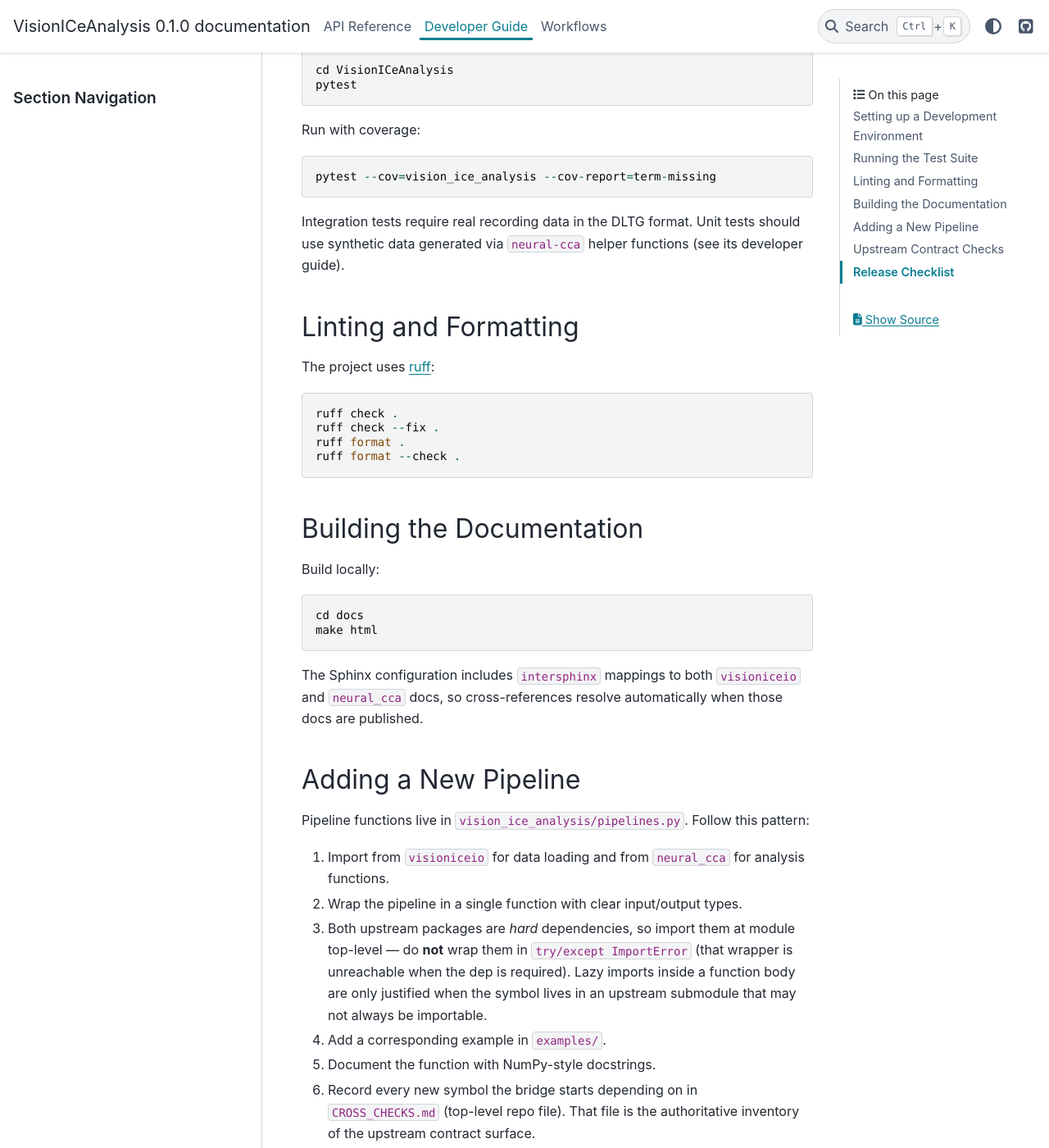
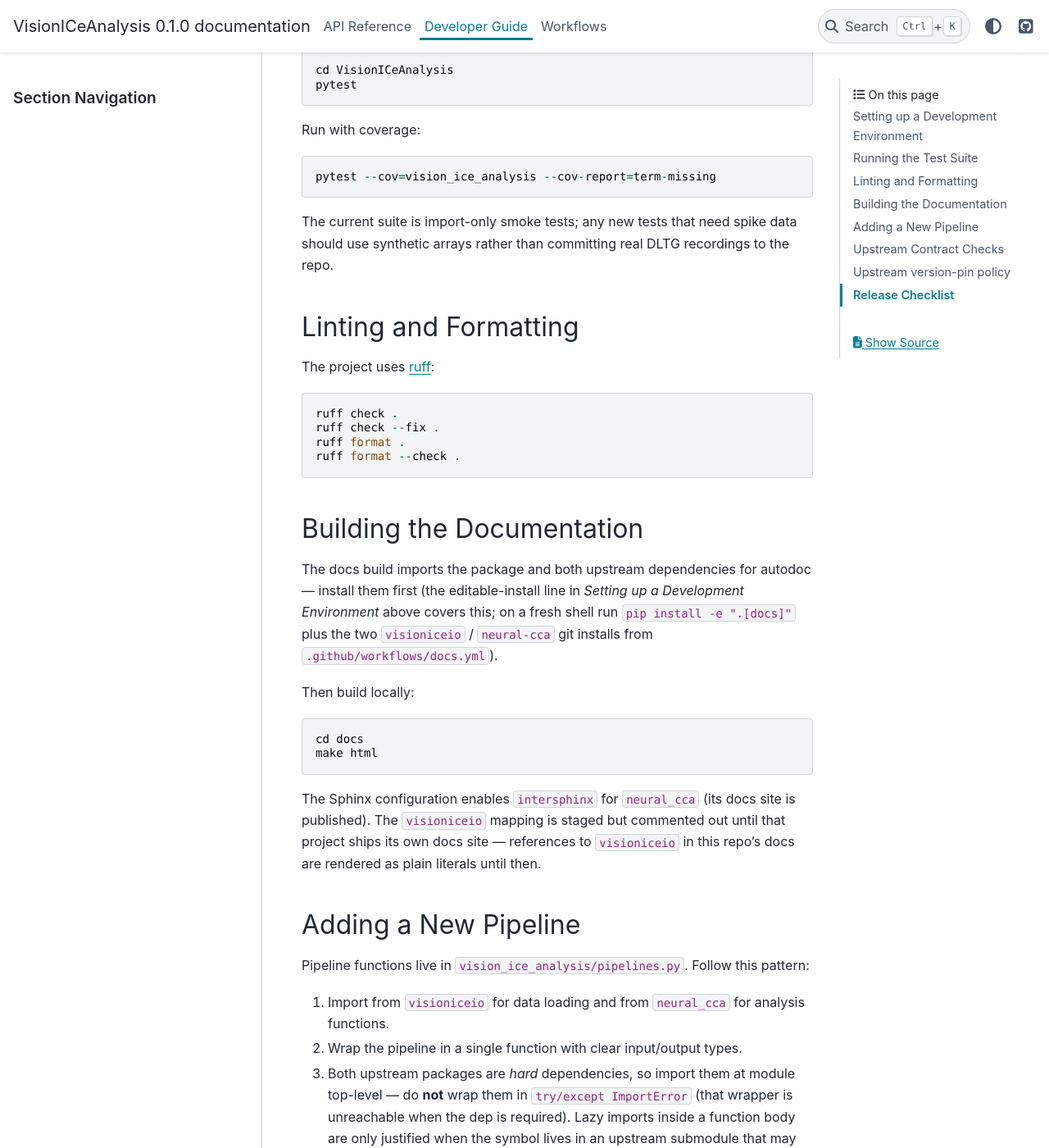
Before and after one commit to VisionICeNatal/VisionICeAnalysis, a Sphinx documentation site: the page built from docs/developer.rst, in a window 1280 px wide and 1400 px high, scrolled down 774 px. Shown: the whole window at 82% size. Built offline with Sphinx 7.4.7 and the PyData theme 0.15.4, drawn with Linux system fonts in a browser that asks for light colours; some of the changed text lies outside the part shown.

Commit message:
Apply review fixes; pin upstream <0.2; wrap autodoc signatures

```diff
--- a/docs/conf.py
+++ b/docs/conf.py
@@ -8,7 +8,7 @@
 sys.path.insert(0, str(Path(__file__).resolve().parent.parent))
 
 project = "VisionICeAnalysis"
-copyright = "2025, ICe Vision Lab"
+copyright = "2025-2026, ICe Vision Lab"
 author = "ICe Vision Lab"
 
 try:
@@ -30,6 +30,10 @@
 exclude_patterns = ["_build", "**.ipynb_checkpoints"]
 autosummary_generate = True
 
+# Wrap any autodoc signature longer than this onto one parameter per line.
+# Matches PEP 8 hard-wrap. Requires Sphinx >= 7.1.
+maximum_signature_line_length = 88
+
 html_theme = "pydata_sphinx_theme"
 html_theme_options = {
     "github_url": "https://github.com/VisionICeNatal/VisionICeAnalysis",
@@ -41,7 +45,8 @@
 intersphinx_mapping = {
     "python": ("https://docs.python.org/3", None),
     "numpy": ("https://numpy.org/doc/stable/", None),
-    # Re-enable once the docs sites are published and serve objects.inv:
-    # "neural_cca": ("https://goecidbn.github.io/neural_cca/", None),
+    "neural_cca": ("https://goecidbn.github.io/neural_cca/", None),
+    # Re-enable once visioniceio publishes a Sphinx site that serves
+    # objects.inv (last checked: 2026-05, returned HTTP 404):
     # "visioniceio": ("https://VisionICeNatal.github.io/VisionICeIO/", None),
 }
--- a/docs/developer.rst
+++ b/docs/developer.rst
@@ -36,9 +36,9 @@
 
     pytest --cov=vision_ice_analysis --cov-report=term-missing
 
-Integration tests require real recording data in the DLTG format.
-Unit tests should use synthetic data generated via ``neural-cca``
-helper functions (see its developer guide).
+The current suite is import-only smoke tests; any new tests that need
+spike data should use synthetic arrays rather than committing real
+DLTG recordings to the repo.
 
 Linting and Formatting
 ----------------------
@@ -53,14 +53,22 @@
 Building the Documentation
 --------------------------
 
-Build locally::
+The docs build imports the package and both upstream dependencies for
+autodoc — install them first (the editable-install line in *Setting
+up a Development Environment* above covers this; on a fresh shell run
+``pip install -e ".[docs]"`` plus the two ``visioniceio`` /
+``neural-cca`` git installs from ``.github/workflows/docs.yml``).
+
+Then build locally::
 
     cd docs
     make html
 
-The Sphinx configuration includes ``intersphinx`` mappings to both
-``visioniceio`` and ``neural_cca`` docs, so cross-references resolve
-automatically when those docs are published.
+The Sphinx configuration enables ``intersphinx`` for ``neural_cca``
+(its docs site is published). The ``visioniceio`` mapping is staged
+but commented out until that project ships its own docs site —
+references to ``visioniceio`` in this repo's docs are rendered as
+plain literals until then.
 
 Adding a New Pipeline
 ---------------------
@@ -96,6 +104,16 @@
 runtime-only and need one real experiment loaded end-to-end to
 verify.
 
+Upstream version-pin policy
+---------------------------
+
+The bridge and both upstream dependencies (``neural-cca``,
+``visioniceio``) are pre-1.0. Every minor bump (0.x → 0.(x+1)) can be
+breaking, so ``pyproject.toml`` pins upstreams at ``>=0.1,<0.2``.
+Widening either bound is a release-blocking action: re-verify
+``CROSS_CHECKS.md`` against the new upstream, then update the pin
+and the changelog in the same commit.
+
 Release Checklist
 -----------------
 
@@ -105,7 +123,8 @@
    pinning against.
 3. Update the version in ``pyproject.toml`` (``__init__.py`` reads it
    dynamically via ``importlib.metadata``).
-4. Update dependency version pins in ``pyproject.toml`` if needed.
+4. Update upstream pins in ``pyproject.toml`` if you crossed a 0.x
+   minor (see *Upstream version-pin policy* above).
 5. Roll ``CHANGELOG.md``: rename ``## [Unreleased]`` to
    ``## [vX.Y.Z] — YYYY-MM-DD`` and open a fresh empty
    ``## [Unreleased]`` section above it.
--- a/docs/workflows.rst
+++ b/docs/workflows.rst
@@ -37,7 +37,7 @@
         results[elec] = run_sorting_pipeline(data, plot=False)
 
 .. note::
-    ``.ssort`` export is handled upstream in :mod:`visioniceio`; see its
+    ``.ssort`` export is handled upstream in ``visioniceio``; see its
     documentation for the binary format and writer API.
 
 Batch summary (zarr)
--- a/vision_ice_analysis/__init__.py
+++ b/vision_ice_analysis/__init__.py
@@ -1,6 +1,6 @@
 """VisionICeAnalysis — End-to-end workflows for Vision Lab recordings.
 
-Combines :mod:`visioniceio` (LabView binary I/O) and :mod:`neural_cca`
+Combines ``visioniceio`` (LabView binary I/O) and :mod:`neural_cca`
 (spike sorting, STA, tuning analysis) into convenient experiment-level
 pipelines.
 
```
Also changed, not shown: CHANGELOG.md (+66 -14 lines), CROSS_CHECKS.md (+15 -13 lines), README.md (+11 -2 lines), pyproject.toml (+6 -4 lines), 4 other files.
